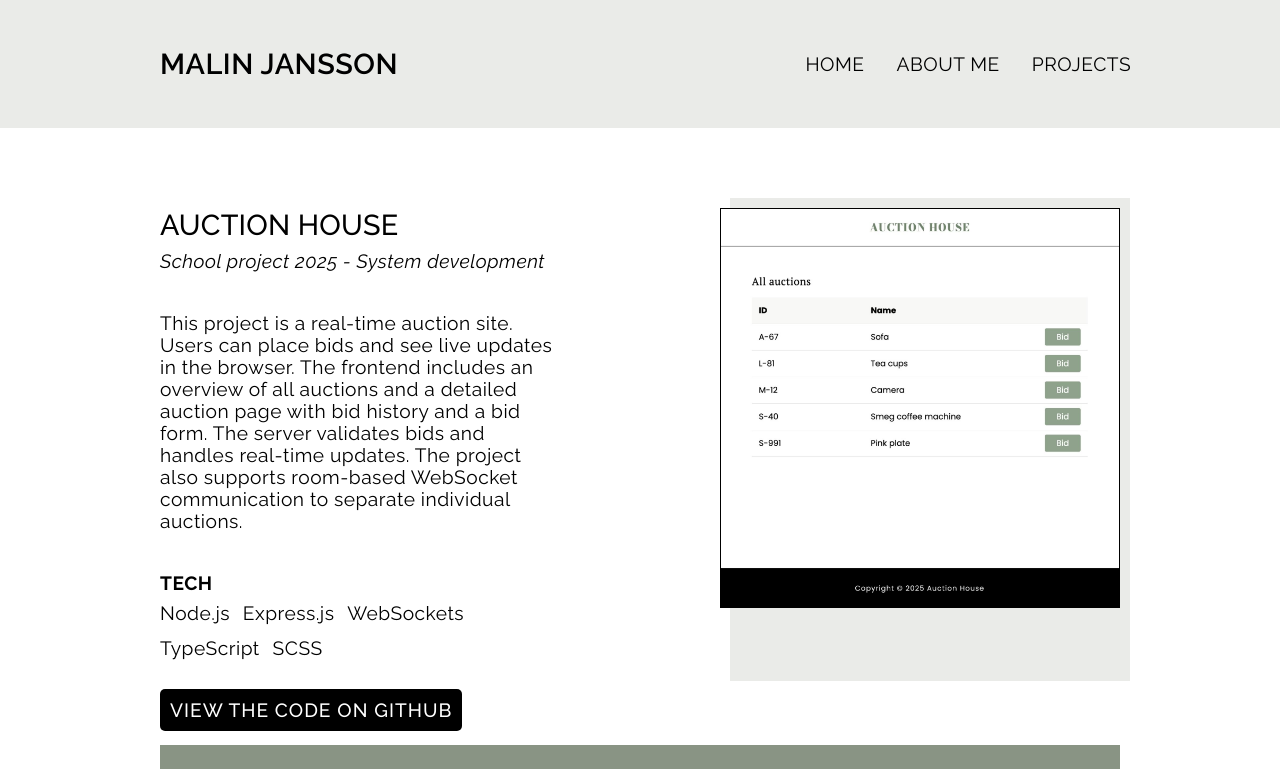
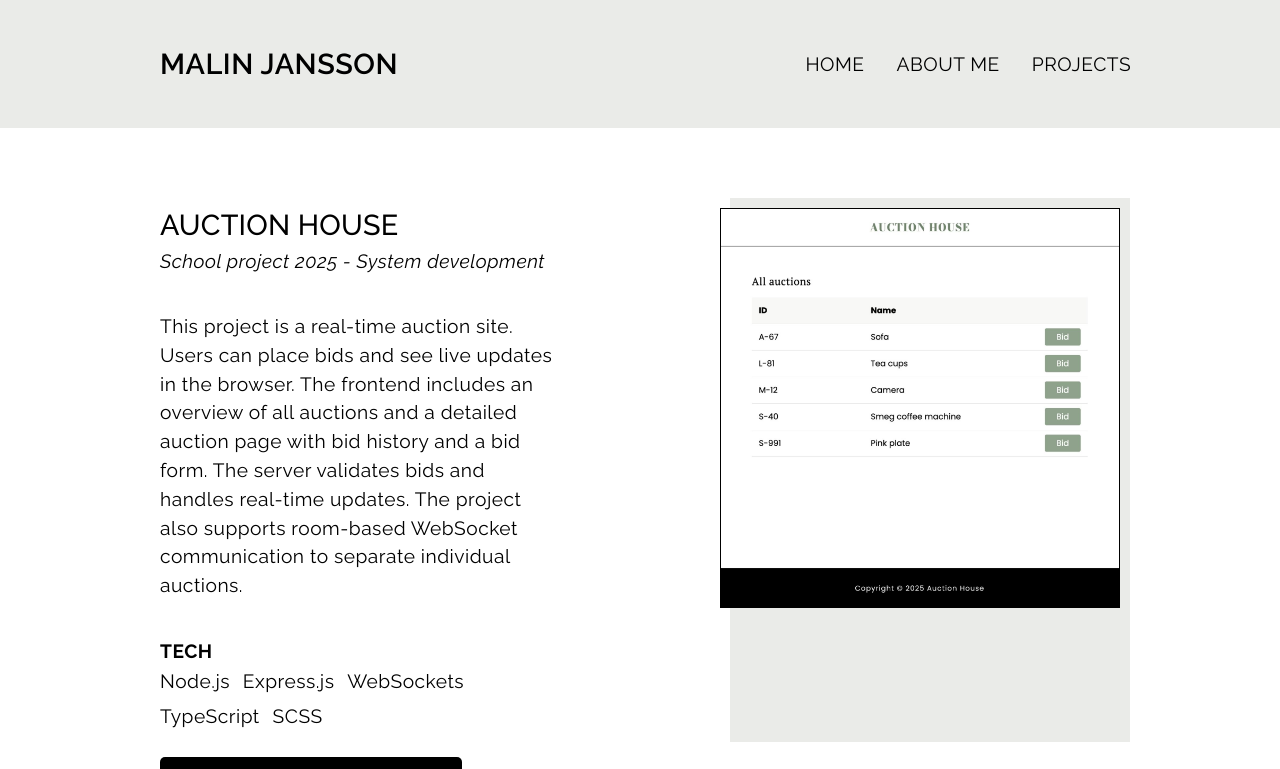
Before and after one commit to malinjansson/mjportfolio, a React (Vite) app: page /project/auctionhouse in a window 1280 px wide. Shown: the top 769 px of the page. Built offline with nearby package versions, Linux system fonts and the light colour scheme; a web font is replaced by a local one.

Commit message:
updated project description text styling

```diff
--- a/src/components/ShowProjectDetails.tsx
+++ b/src/components/ShowProjectDetails.tsx
@@ -14,7 +14,7 @@ export const ShowProjectDetails = (props: ShowProjectDetailsProps) => {
                         <h3>{props.project.title}</h3>
                         <span className="project-course">{props.project.course}</span>
                     </div>
-                    <span className="project-description">{props.project.description}</span>
+                    <p className="project-description">{props.project.description}</p>
                     <div className="project-tech">
                         <h4>Tech</h4>
                         <ul className="tech-list">
--- a/src/styles/projectdetails.scss
+++ b/src/styles/projectdetails.scss
@@ -54,6 +54,10 @@
                 .project-course {
                     font-style: italic;
                 }
+            }
+
+            .project-description {
+                line-height: 1.5;
             }
 
             .project-tech {
```
